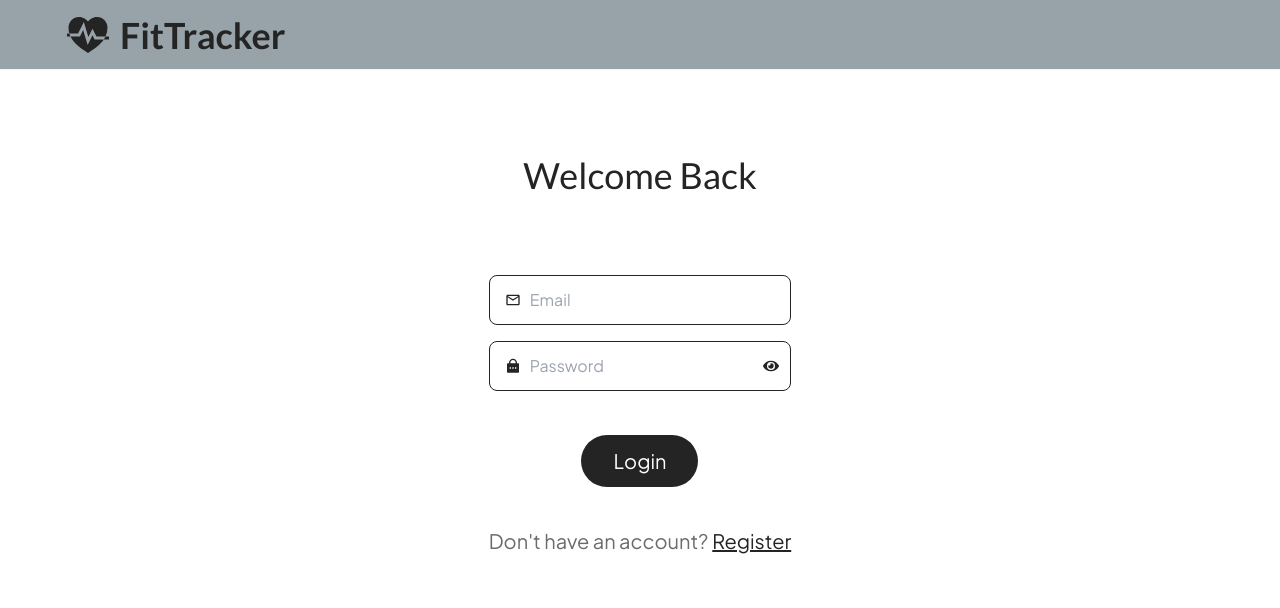
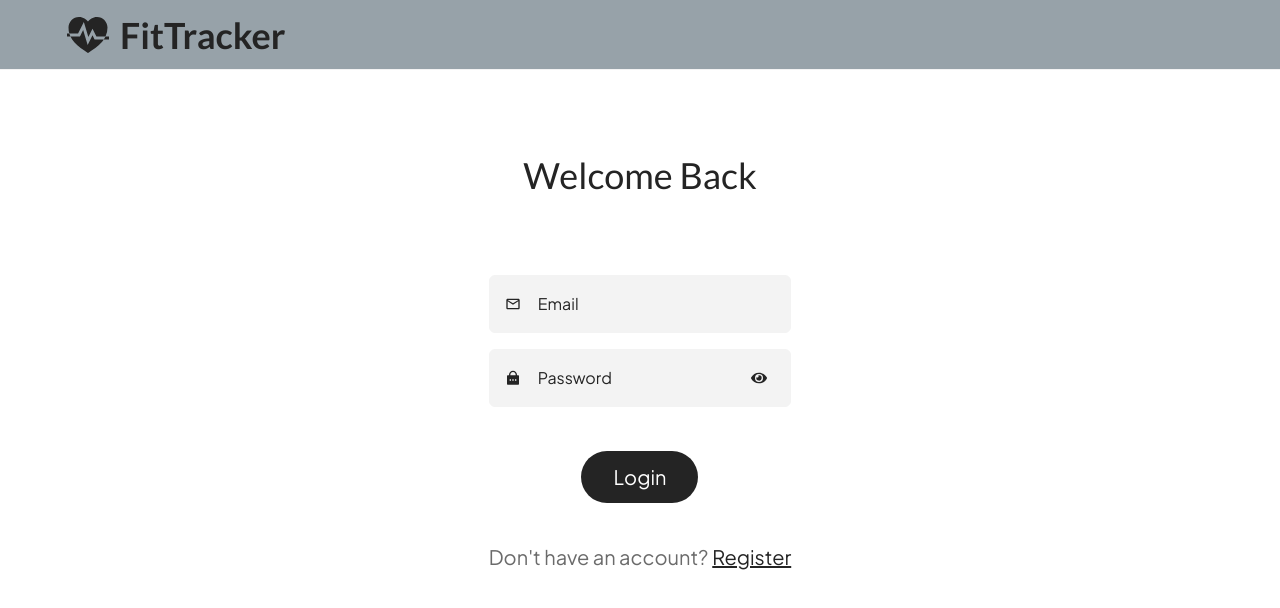
Before and after one commit to Monilprajapati/Level-Up-Your-Fitness, a React (Vite) app in the folder client/: page /login in a window 1280 px wide. Shown: the top 608 px of the page. Built offline with nearby package versions, Linux system fonts and the light colour scheme; no server answers.

Commit message:
User detail Component

```diff
--- a/client/src/components/InputBox.jsx
+++ b/client/src/components/InputBox.jsx
@@ -1,8 +1,8 @@
-// InputBox.js
 import React, { useState } from "react";
 import { MdOutlineMailOutline } from "react-icons/md";
 import { RiLockPasswordFill } from "react-icons/ri";
-import { FaEyeSlash, FaEye } from "react-icons/fa";
+import { FaEyeSlash } from "react-icons/fa";
+import { FaEye } from "react-icons/fa";
 
 const InputBox = ({
   name,
@@ -15,7 +15,6 @@ const InputBox = ({
 }) => {
   const [showPassword, setShowPassword] = useState(false);
   const [confirmPassword, setConfirmPassword] = useState(false);
-
   const renderIcon = () => {
     switch (icon) {
       case "email":
@@ -40,6 +39,7 @@ const InputBox = ({
   };
 
   return (
+    <>
       <div className="relative w-full mb-4">
         <div className="absolute inset-y-0 left-0 pl-3 ml-1 flex items-center pointer-events-none">
           {renderIcon()}
@@ -48,8 +48,8 @@ const InputBox = ({
           id={id}
           name={name}
           type={
-          type === "password"
-            ? id === "password"
+            type == "password"
+              ? id == "password"
                 ? showPassword
                   ? "text"
                   : "password"
@@ -58,21 +58,21 @@ const InputBox = ({
                   : "password"
               : type
           }
-        value={value}
+          defaultValue={value}
           placeholder={placeholder}
-        className="pl-10 w-full p-3 border border-gray-300 rounded-lg outline-none focus:ring-2 focus:ring-blue-500"
+          className="input-box"
           onChange={handleChange}
         />
-      {type === "password" && (
+        {type == "password" ? (
           <div
-          className="text-gray-400 absolute inset-y-0 right-3 flex items-center cursor-pointer"
+            className="text-gray-400 input-icon left-[auto] right-3 p-3 cursor-pointer h-full flex items-center justify-center"
             onClick={
-            id === "password"
+              id == "password"
                 ? () => setShowPassword(!showPassword)
                 : () => setConfirmPassword(!confirmPassword)
             }
           >
-          {id === "password" ? (
+            {id == "password" ? (
               showPassword ? (
                 <FaEyeSlash />
               ) : (
@@ -84,8 +84,9 @@ const InputBox = ({
               <FaEye />
             )}
           </div>
-      )}
+        ) : null}
       </div>
+    </>
   );
 };
 
```
Lines whose indentation alone changed are shown as unchanged.
